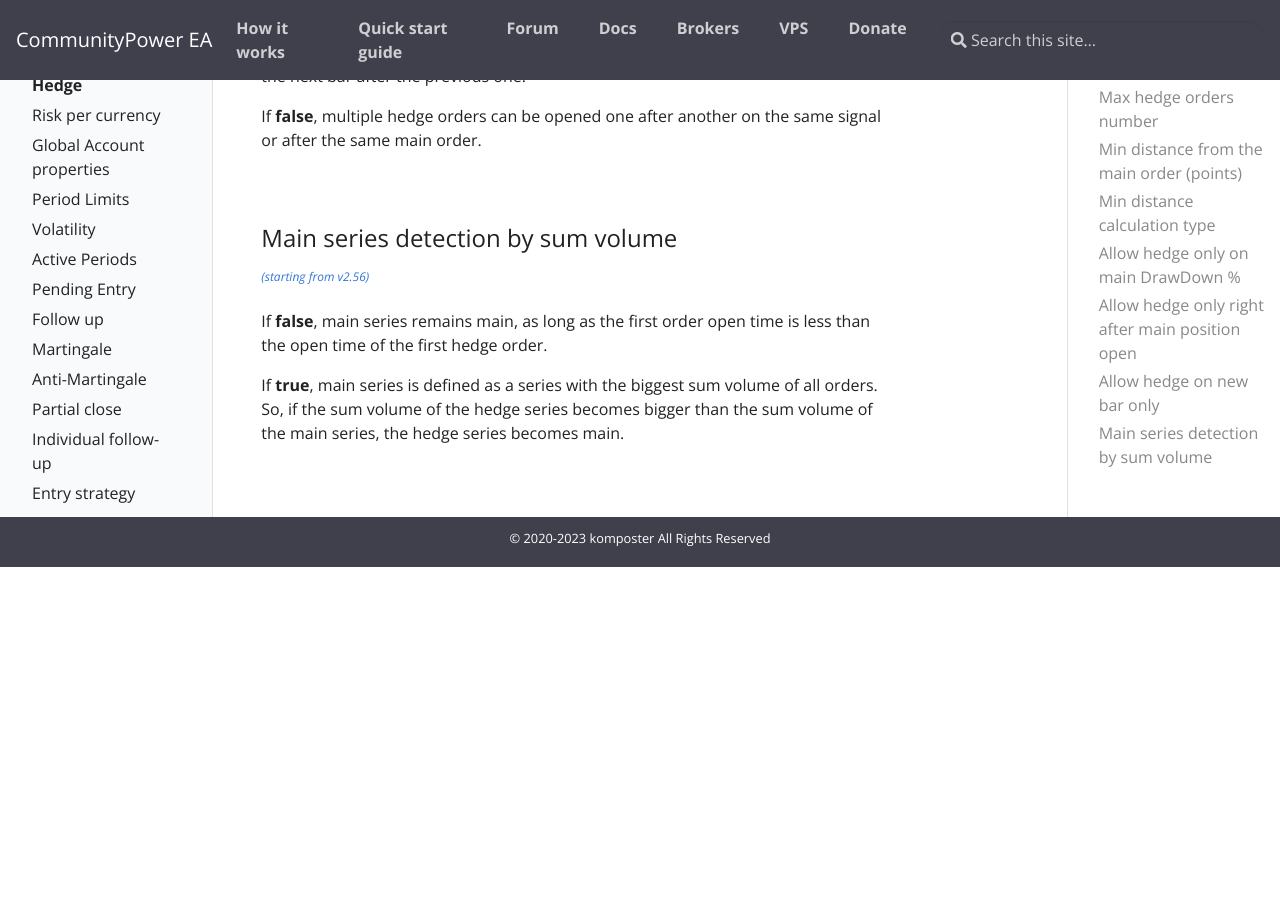
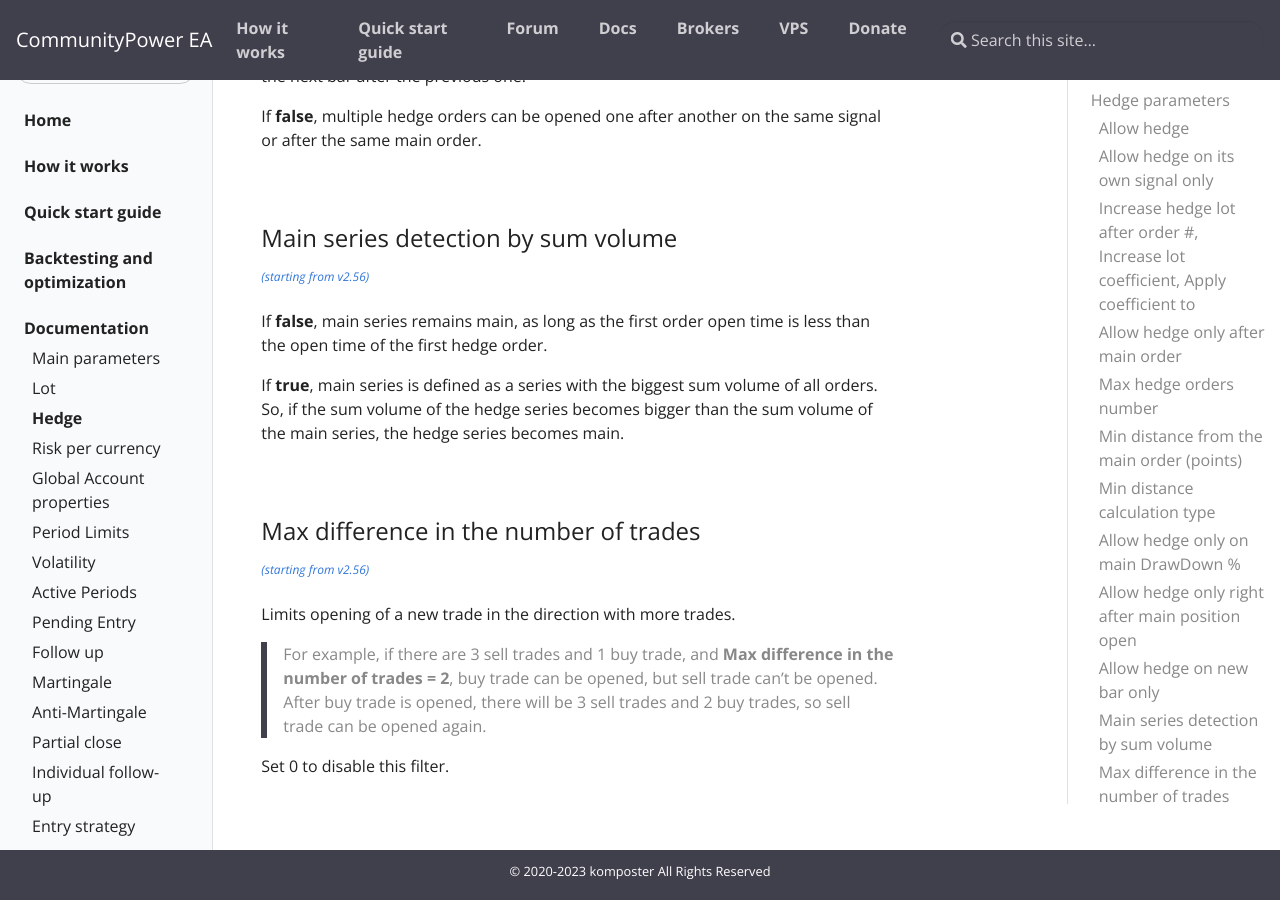
Before and after one commit to komposter/CommunityPowerEA.com, a Jekyll site: the page built from _docs/hedge.md, in a window 1280 px wide and 900 px high, scrolled down 3960 px. Built offline with Jekyll 4.4.1, drawn with Linux system fonts in a browser that asks for light colours; before the commit the page ends 4527 px from its top, so only the background shows below that.

Commit message:
Content change

```diff
--- a/_docs/hedge.md
+++ b/_docs/hedge.md
@@ -49,7 +49,6 @@ If **false**:
 <br />
 
 ### Allow hedge on its own signal only
-
 <sup>[*(starting from v2.50)*](/docs/versions-history#20221014-20230107-250)</sup>
 
 If **true**, allows a new hedge order only on its own signal (one of the signals with “Open hedge on” = Open on individual/collective signal).
@@ -61,7 +60,6 @@ After the first entry, hedge-series works like the main series (with martingale,
 <br />
 
 ### Increase hedge lot after order #, Increase lot coefficient, Apply coefficient to
-
 <sup>*([starting from v2.32](/docs/versions-history#20210605-232), [refactored in 2.50](/docs/versions-history#20221014-20230107-250))*</sup>
 
 If there are X sell trades opened and buy signal appears, lot for the new buy order will be calculated using these parameters.
@@ -77,7 +75,6 @@ Set **Increase hedge lot after order = 0** to disable this feature.
 <br />
 
 ### Allow hedge only after main order #
-
 <sup>*([starting from v2.25](/docs/versions-history#20210115-225), [refactored in 2.50](/docs/versions-history#20221014-20230107-250))*</sup>
 
 Allows to open a hedge series (buy, if sell is already active, or sell, if buy is already active) only if there are X open orders of main series.
@@ -97,7 +94,6 @@ Set 0 to disable the limit.
 <br />
 
 ### Min distance from the main order (points)
-
 <sup>[*(starting from v2.54)*](/docs/versions-history#20230427-0706-254)</sup>
 
 Allows to open a new hedge (buy, if sell is already active, or sell, if buy is already active) only if distance from the main order open price is >= X points ([what is a "point"?](/docs/FAQ/what-is-a-point)).
@@ -107,7 +103,6 @@ Set 0 to disable this filter.
 <br />
 
 ### Min distance calculation type
-
 <sup>[*(starting from v2.54)*](/docs/versions-history#20230427-0706-254)</sup>
 
 Distance for **Min distance from the main order** filter can be calculated from the:
@@ -126,7 +121,6 @@ Set 0 to disable this filter.
 <br />
 
 ### Allow hedge only right after main position open
-
 <sup>[*(starting from v2.50)*](/docs/versions-history#20221014-20230107-250)</sup>
 
 Allows to open a hedge order only within 60 seconds after main order opening.
@@ -138,7 +132,6 @@ If **false**, hedge can be opened at any time while the main series exists (all
 <br />
 
 ### Allow hedge on new bar only
-
 <sup>[*(starting from v2.50)*](/docs/versions-history#20221014-20230107-250)</sup>
 
 Allows to open a hedge order if there were no hedge-orders opened or closed on this bar of Signal TimeFrame. This means that a new hedge can be opened only on the next bar after the previous one.
@@ -148,9 +141,21 @@ If **false**, multiple hedge orders can be opened one after another on the same
 <br />
 
 ### Main series detection by sum volume
-
 <sup>[*(starting from v2.56)*](/docs/versions-history#20230818-1025-256)</sup>
 
 If **false**, main series remains main, as long as the first order open time is less than the open time of the first hedge order.
 
 If **true**, main series is defined as a series with the biggest sum volume of all orders. So, if the sum volume of the hedge series becomes bigger than the sum volume of the main series, the hedge series becomes main.
+
+<br />
+
+### Max difference in the number of trades
+<sup>[*(starting from v2.56)*](/docs/versions-history#20230818-1025-256)</sup>
+
+Limits opening of a new trade in the direction with more trades.
+
+> For example, if there are 3 sell trades and 1 buy trade, and **Max difference in the number of trades = 2**,
+> buy trade can be opened, but sell trade can't be opened. After buy trade is opened, there will be 3 sell trades and 2 buy trades,
+> so sell trade can be opened again.
+
+Set 0 to disable this filter.
--- a/_docs/versions-history.md
+++ b/_docs/versions-history.md
@@ -700,6 +700,7 @@ permalink: /docs/versions-history
 * [+] ActivePeriod for [martingale](/docs/martingale#activeperiod) and [anti-martingale](/docs/anti-martingale#activeperiod)
 * [+] ActivePeriod for [Partial Close](/docs/partial-close#activeperiod)
 * [+] PartialClose: [Close any with any on signal](/docs/partial-close#close-any-with-any-on-signal)
+* [+] Hedge: [Max difference in the number of trades](/docs/hedge#max-difference-in-the-number-of-trades)
 * [*] [Global Account Closing](/docs/global-account-properties): "Stop Till Tomorrow" works correct if it was set by another EA
 * [*] [Line Filters](/docs/signals-and-filters#line-filters): Max Distance bug fixed
 * [*] [Individual StopLoss and TakeProfit](/docs/individual-follow-up#individual-stoploss) fixed for pending orders
```
